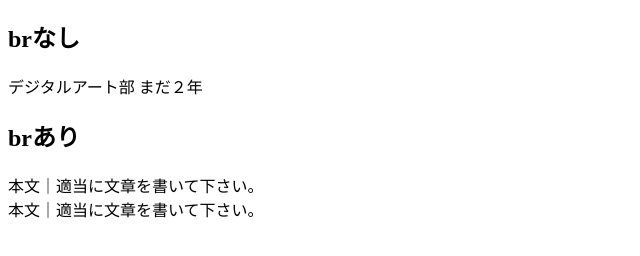
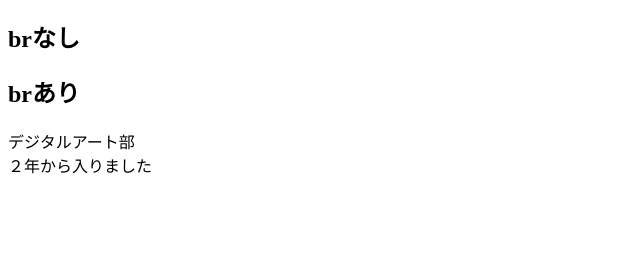
Before and after one commit to No5y/html_sample_02, a plain HTML site: page index.html in a window 1280 px wide. Shown: the part 70-326 px from the top of the page, without its empty margins (0-640 px from the left). Drawn offline with Linux system fonts and the light colour scheme.

Commit message:
Update index.html

```diff
--- a/index.html
+++ b/index.html
@@ -7,14 +7,11 @@
   <body>
     <h1>PとBR(改行の違い)</h1>
     <h2>brなし</h2>
-    <P>
-      デジタルアート部
-      まだ２年
     </P>
     <h2>brあり</h2>
     <P>
-      本文｜適当に文章を書いて下さい。<br>
-      本文｜適当に文章を書いて下さい。<br>
+      デジタルアート部<br>
+      ２年から入りました<br>
     </P>
   </body>
 </html>
```
